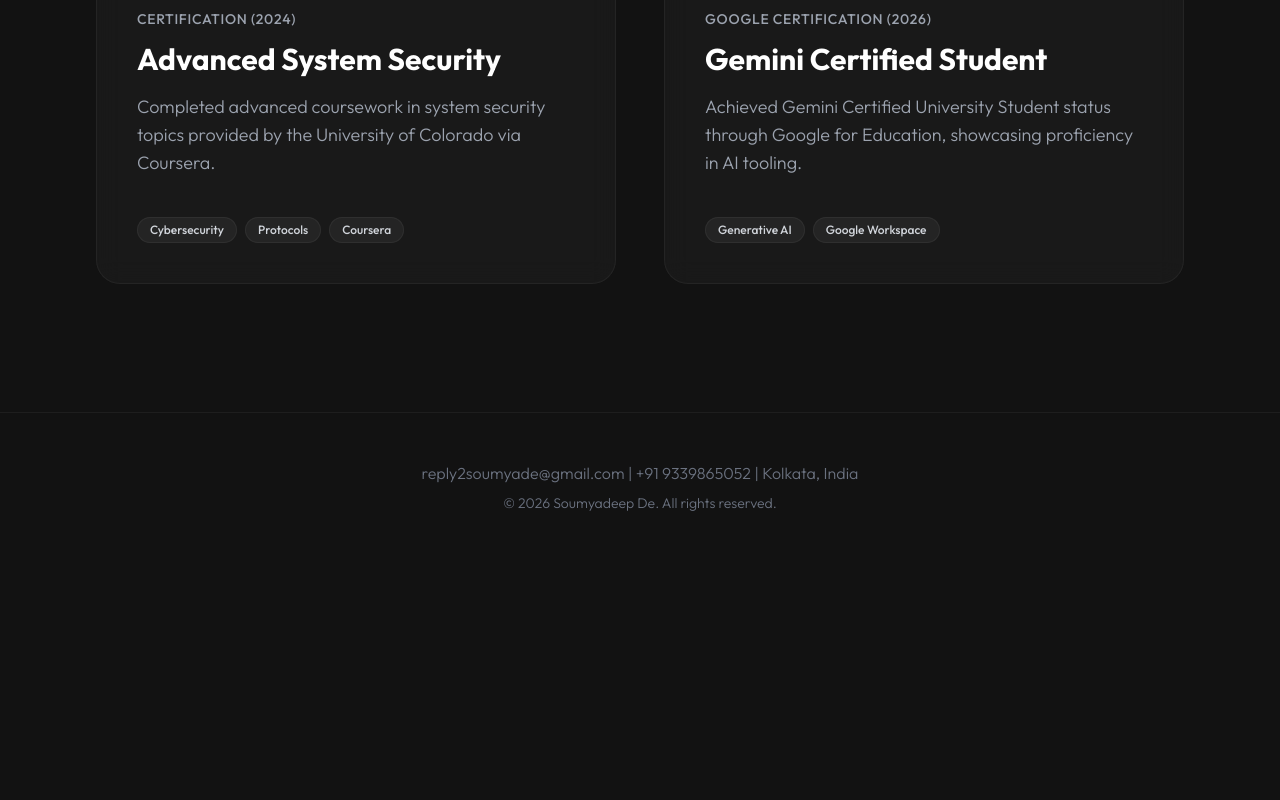
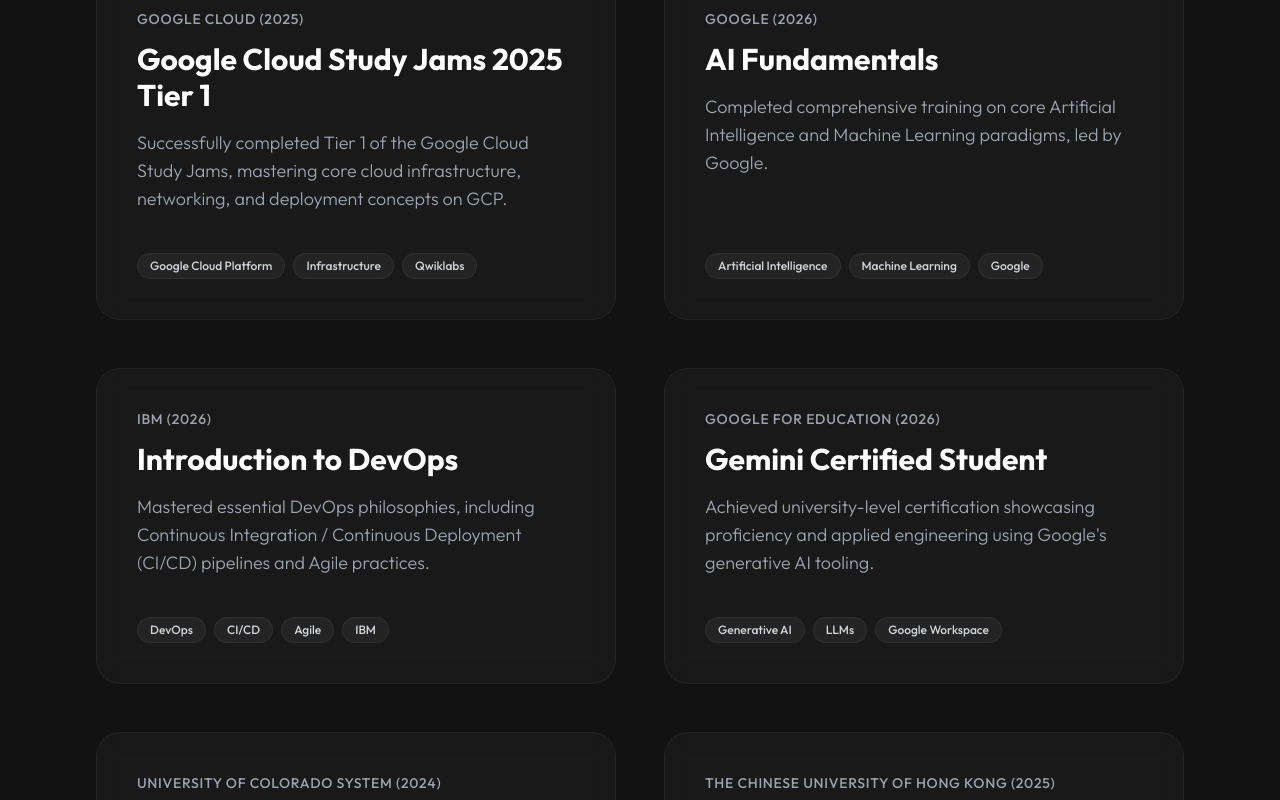
Before and after one commit to Heyy-deep/portfolio, a Next.js app: page / in a window 1280 px wide. Shown: the part 5680-6480 px from the top of the page. Before the commit the page ends 6241 px from the top, so only its background shows below. Built offline with nearby package versions, Linux system fonts and the light colour scheme.

Commit message:
update: add prioritized certifications including Google Cloud, Google AI, and IBM DevOps

```diff
--- a/components/Projects.tsx
+++ b/components/Projects.tsx
@@ -18,17 +18,41 @@ export default function Projects() {
 
   const certificationsList = [
     {
-      title: "Advanced System Security",
-      category: "Certification (2024)",
-      description: "Completed advanced coursework in system security topics provided by the University of Colorado via Coursera.",
-      tech: ["Cybersecurity", "Protocols", "Coursera"],
+      title: "Google Cloud Study Jams 2025 Tier 1",
+      category: "Google Cloud (2025)",
+      description: "Successfully completed Tier 1 of the Google Cloud Study Jams, mastering core cloud infrastructure, networking, and deployment concepts on GCP.",
+      tech: ["Google Cloud Platform", "Infrastructure", "Qwiklabs"],
+    },
+    {
+      title: "AI Fundamentals",
+      category: "Google (2026)",
+      description: "Completed comprehensive training on core Artificial Intelligence and Machine Learning paradigms, led by Google.",
+      tech: ["Artificial Intelligence", "Machine Learning", "Google"],
+    },
+    {
+      title: "Introduction to DevOps",
+      category: "IBM (2026)",
+      description: "Mastered essential DevOps philosophies, including Continuous Integration / Continuous Deployment (CI/CD) pipelines and Agile practices.",
+      tech: ["DevOps", "CI/CD", "Agile", "IBM"],
     },
     {
       title: "Gemini Certified Student",
-      category: "Google Certification (2026)",
-      description: "Achieved Gemini Certified University Student status through Google for Education, showcasing proficiency in AI tooling.",
-      tech: ["Generative AI", "Google Workspace"],
+      category: "Google for Education (2026)",
+      description: "Achieved university-level certification showcasing proficiency and applied engineering using Google's generative AI tooling.",
+      tech: ["Generative AI", "LLMs", "Google Workspace"],
     },
+    {
+      title: "Advanced System Security Topics",
+      category: "University of Colorado System (2024)",
+      description: "Completed advanced coursework covering network security, cryptography, and modern protocol vulnerabilities.",
+      tech: ["Cybersecurity", "Cryptography", "Network Security"],
+    },
+    {
+      title: "Information Theory",
+      category: "The Chinese University of Hong Kong (2025)",
+      description: "Studied the mathematical foundations of information compression, signal transmission, and entropy.",
+      tech: ["Mathematics", "Data Theory", "Algorithms"],
+    }
   ];
 
   const renderCard = (item: any, idx: number) => (
```
